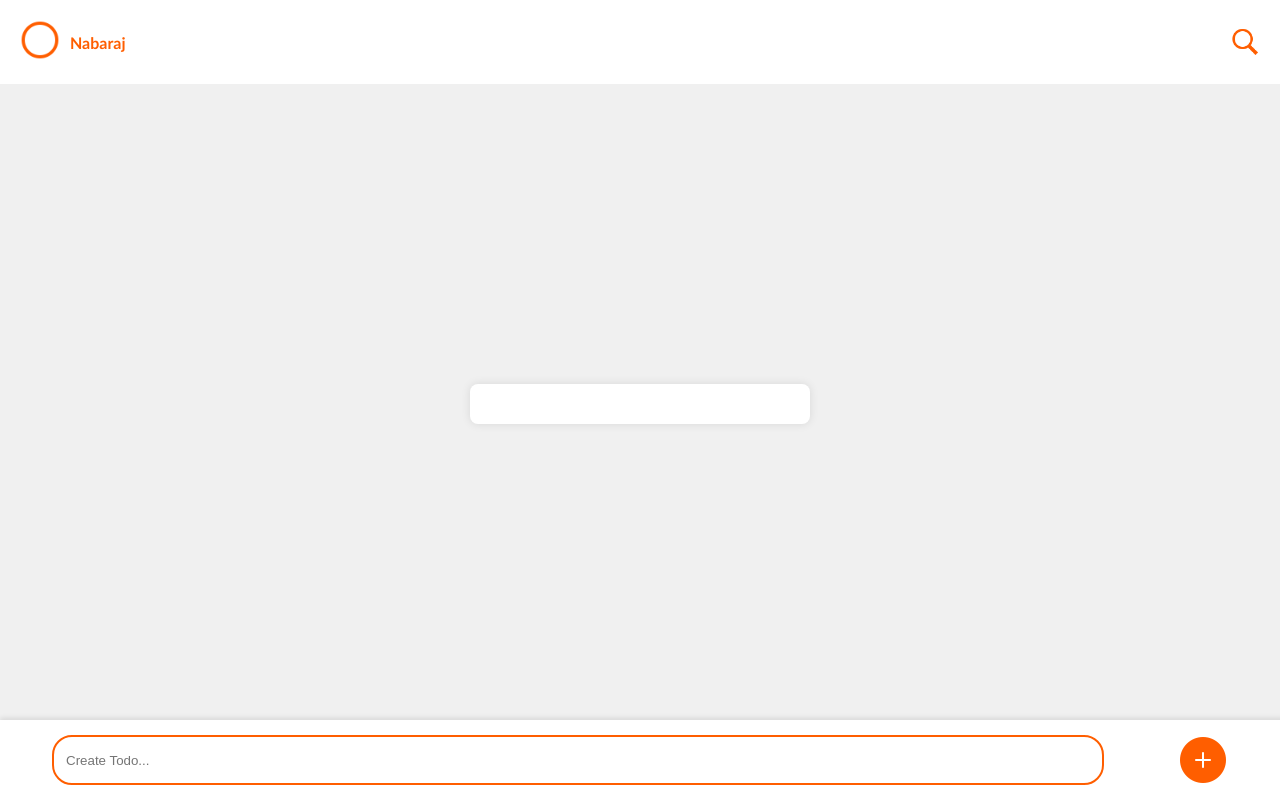
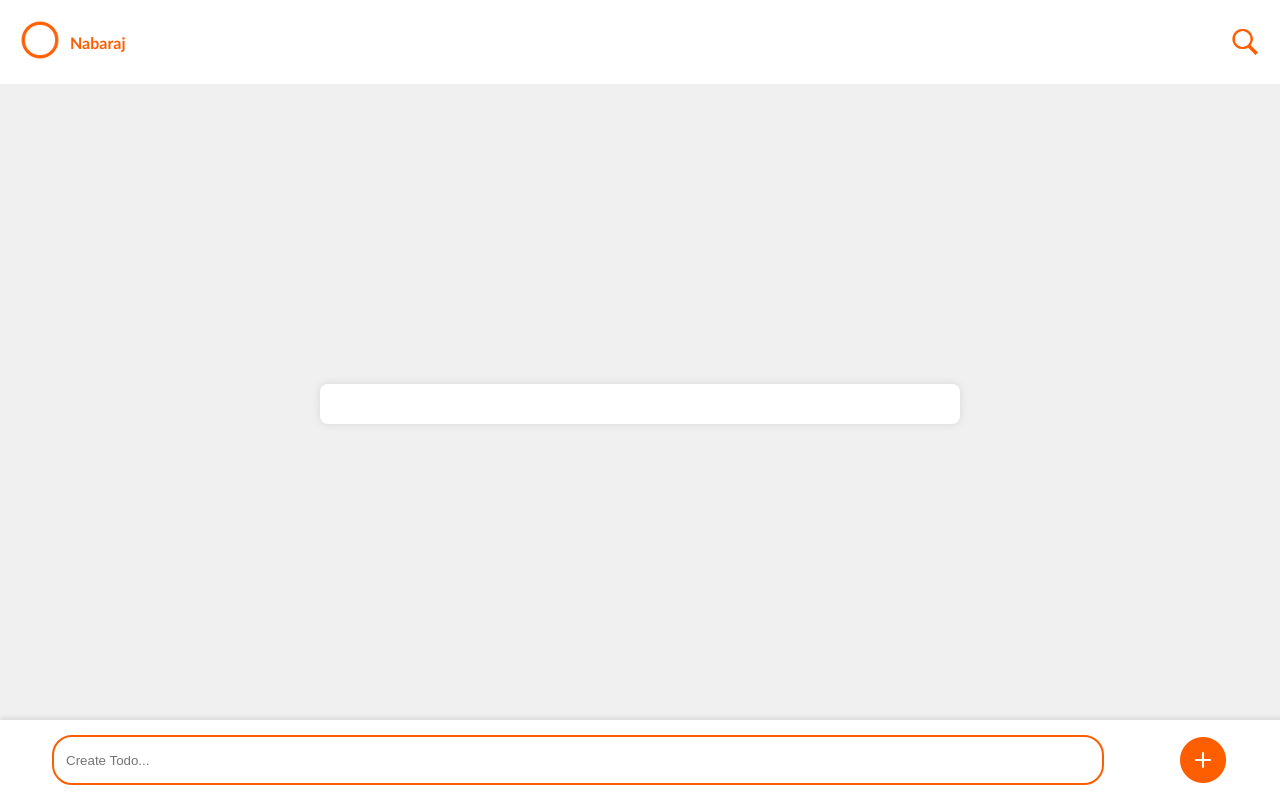
Before and after one commit to NabarajBasnet/Todo-app, a React (Vite) app: page / in a window 1280 px wide. Built offline with nearby package versions, Linux system fonts and the light colour scheme.

Commit message:
Basic ui improved

```diff
--- a/src/components/Home/Home.css
+++ b/src/components/Home/Home.css
@@ -65,7 +65,7 @@
 }
 
 .todos-box {
-    width: 300px;
+    width: 600px;
     background-color: #fff;
     border-radius: 8px;
     padding: 20px;
@@ -92,7 +92,7 @@
     border-radius: 50%; /* Rounded corners */
     width: 25px; /* Checkbox size */
     height: 25px;
-    margin-right: 10px;
+    margin-right: 25px;
     cursor: pointer;
     outline: none;
     transition: background-color 0.3s ease-in-out;
```
